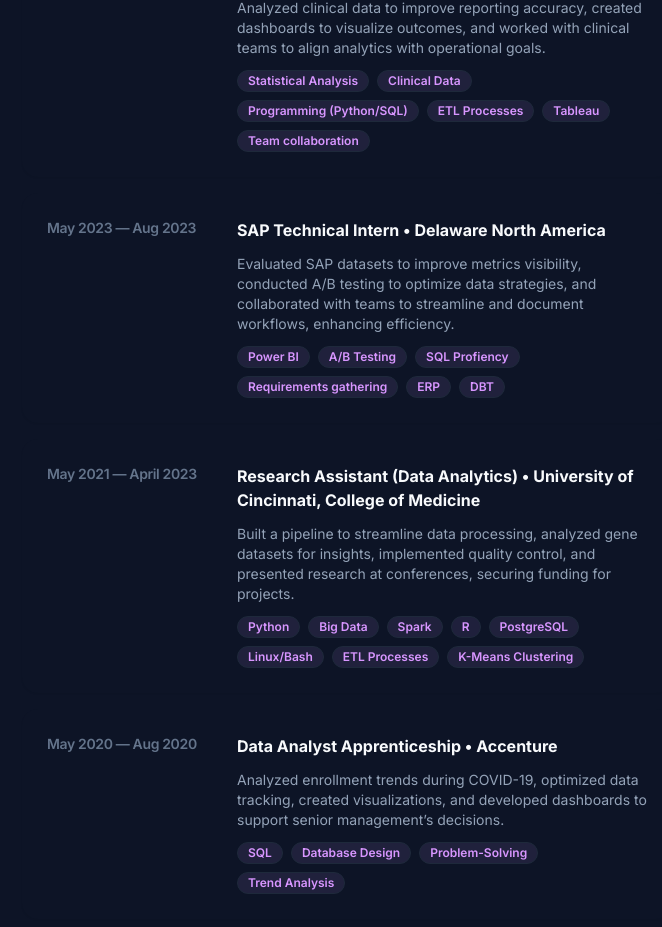
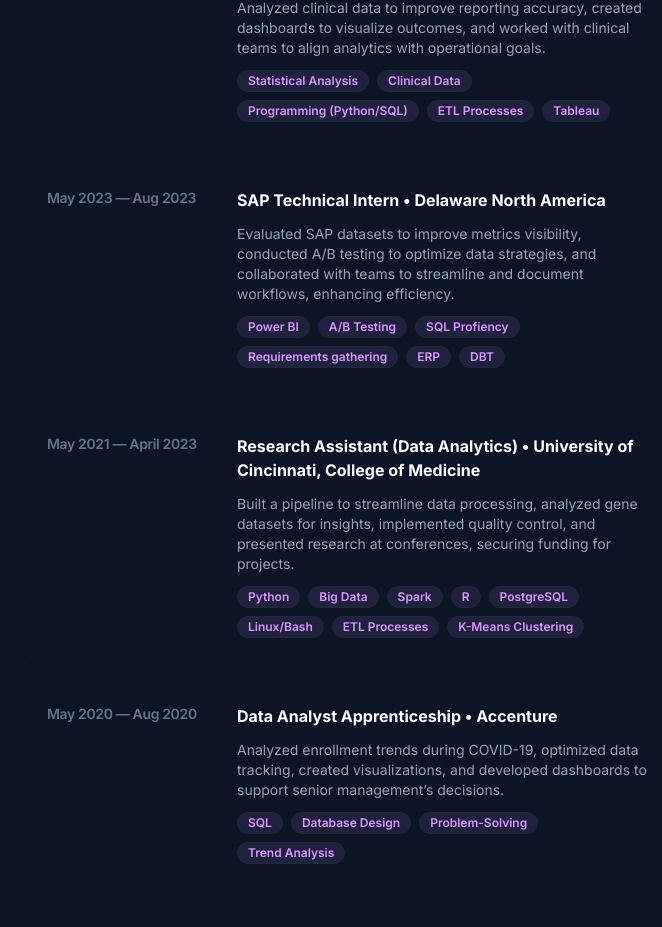
Before and after one commit to roshnik1/e-portfolio, a Next.js app: page / in a window 1280 px wide. Shown: the part 1196-2123 px from the top of the page, without its empty margins (618-1280 px from the left). Built offline with nearby package versions, Linux system fonts and the light colour scheme.

Commit message:
Fix exp cards

```diff
--- a/components/ExpCards.tsx
+++ b/components/ExpCards.tsx
@@ -39,8 +39,7 @@
       "Clinical Data",
       "Programming (Python/SQL)",
       "ETL Processes",
-      "Tableau",
-      "Team collaboration"
+      "Tableau"
     ],
   },
   {
```
